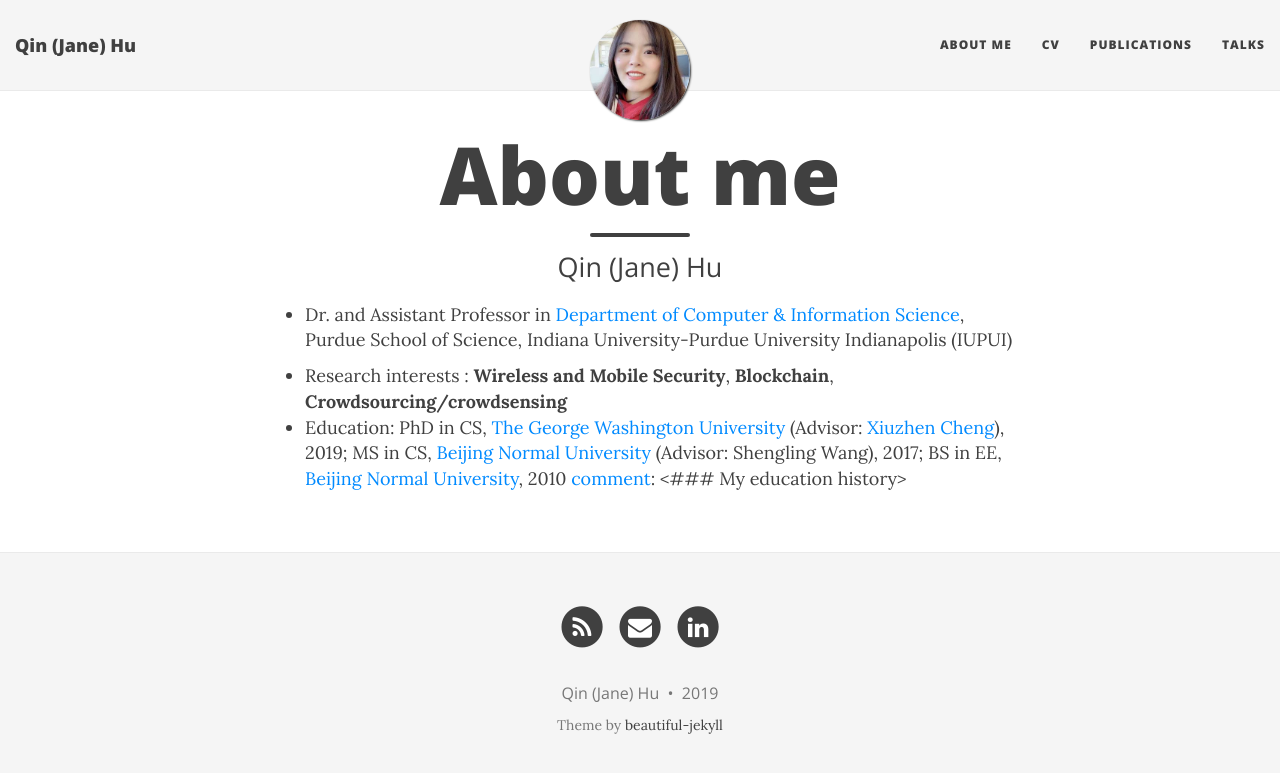
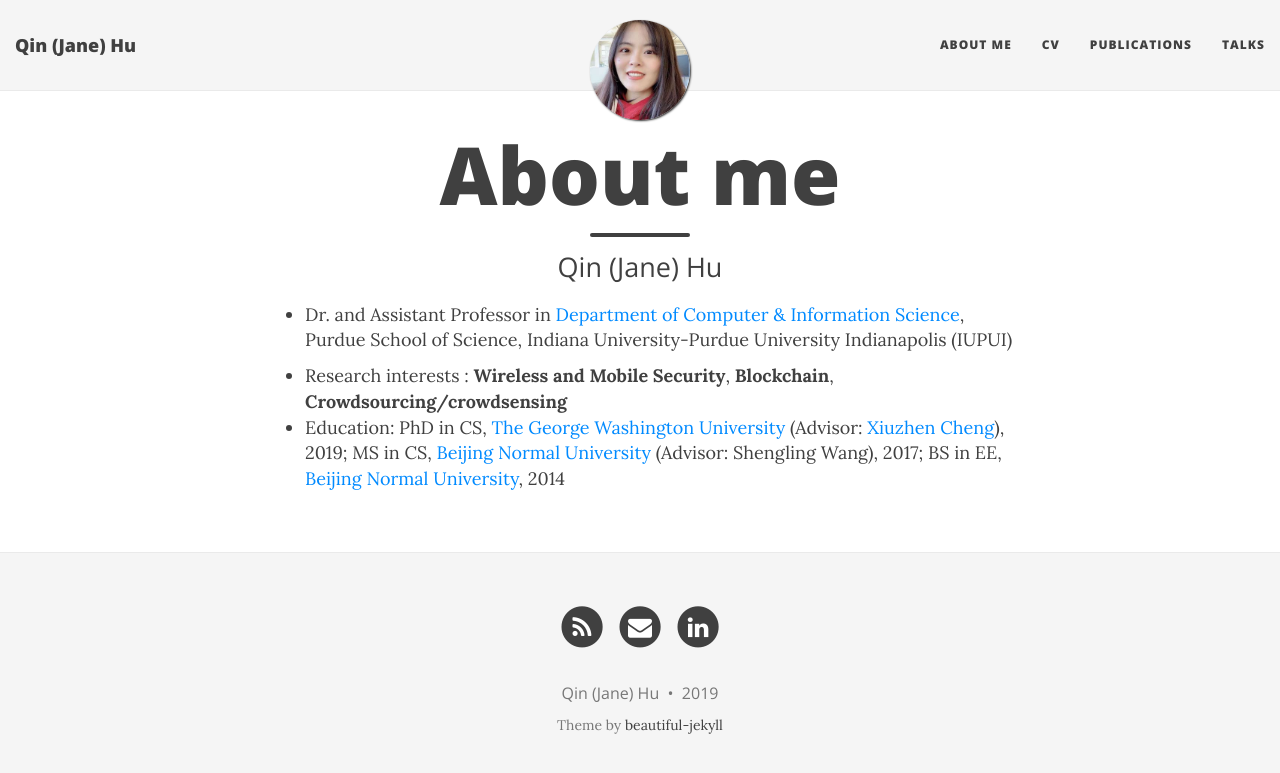
Before and after one commit to qinhu2010/qinhu2010.github.io, a Jekyll site: the page built from aboutme.md, in a window 1280 px wide. Shown: the top 773 px of the page. Built offline with Jekyll 4.4.1, drawn with Linux system fonts in a browser that asks for light colours; nearby versions of some CDN libraries.

Commit message:
Update aboutme.md

```diff
--- a/aboutme.md
+++ b/aboutme.md
@@ -8,7 +8,8 @@ subtitle: Qin (Jane) Hu
 
 [comment]:< - My PhD advisor is [Xiuzhen Cheng](https://www2.seas.gwu.edu/~cheng/).>
 - Research interests : **Wireless and Mobile Security**, **Blockchain**, **Crowdsourcing/crowdsensing**
-- Education: PhD in CS, [The George Washington University](https://www.gwu.edu/) (Advisor: [Xiuzhen Cheng](https://www2.seas.gwu.edu/~cheng/)), 2019; MS in CS, [Beijing Normal University](https://english.bnu.edu.cn/) (Advisor: Shengling Wang), 2017; BS in EE, [Beijing Normal University](https://english.bnu.edu.cn/), 2010
+- Education: PhD in CS, [The George Washington University](https://www.gwu.edu/) (Advisor: [Xiuzhen Cheng](https://www2.seas.gwu.edu/~cheng/)), 2019; MS in CS, [Beijing Normal University](https://english.bnu.edu.cn/) (Advisor: Shengling Wang), 2017; BS in EE, [Beijing Normal University](https://english.bnu.edu.cn/), 2014
+
 [comment]: <### My education history>
 
 [comment]: <- I received B.S. in Electronic Engineering at the [College of Information Science and Technology](http://cisten.bnu.edu.cn/) in [Beijing Normal University](https://english.bnu.edu.cn/) with Outstanding Graduates award in July, 2014.>
```
